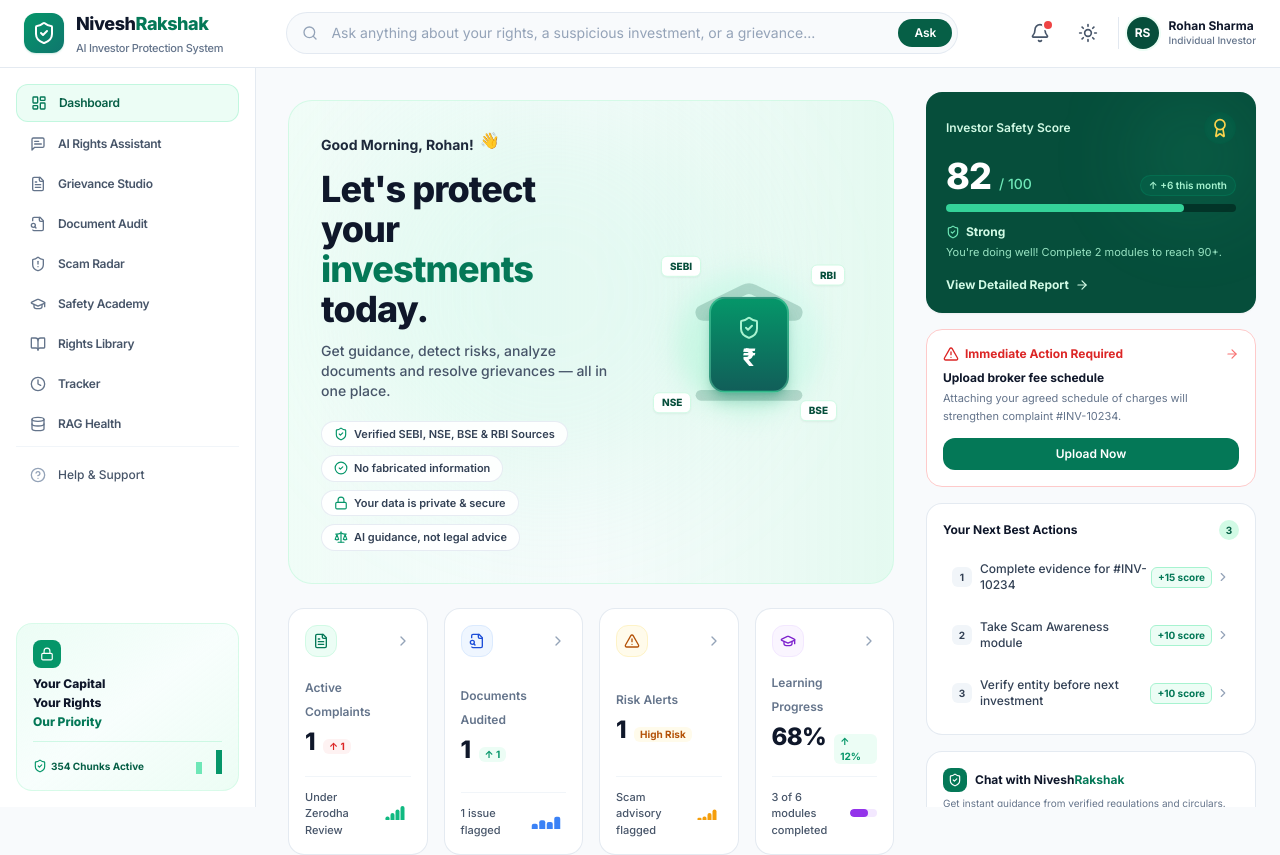
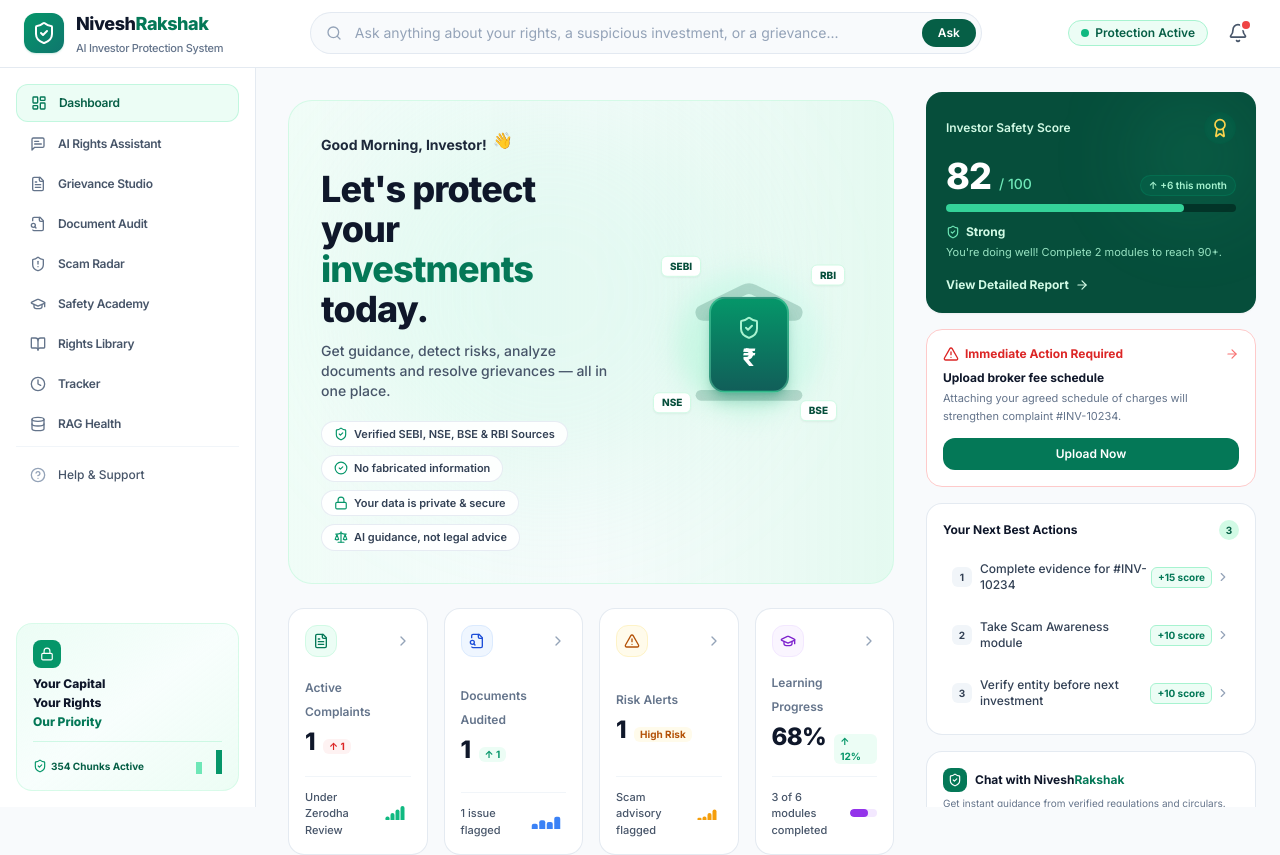
Before and after one commit to rajputarpit0110/NiveshRakshak, a React (Vite) app in the folder frontend/: page / in a window 1280 px wide. Shown: the top 855 px of the page. Built offline with nearby package versions, Linux system fonts and the light colour scheme; no server answers.

Commit message:
refactor(ui): remove theme toggle button and hardcoded user profile avatar, clean header

```diff
--- a/frontend/src/components/dashboard/DashboardHero.tsx
+++ b/frontend/src/components/dashboard/DashboardHero.tsx
@@ -20,7 +20,7 @@
         {/* Left Content */}
         <div className="max-w-2xl space-y-3">
           <div className="flex items-center gap-1.5 text-sm font-bold text-slate-800">
-            <span>Good Morning, Rohan!</span>
+            <span>Good Morning, Investor!</span>
             <span className="text-base animate-bounce">👋</span>
           </div>
 
--- a/frontend/src/components/layout/TopHeader.tsx
+++ b/frontend/src/components/layout/TopHeader.tsx
@@ -3,10 +3,7 @@
   ShieldCheck,
   Search,
   Bell,
-  Sun,
-  Moon,
-  Sparkles,
-  Command
+  Sparkles
 } from 'lucide-react';
 
 interface TopHeaderProps {
@@ -16,7 +13,6 @@
 
 export const TopHeader: React.FC<TopHeaderProps> = ({ onSearch, onLaunchDemo }) => {
   const [searchQuery, setSearchQuery] = useState('');
-  const [isDark, setIsDark] = useState(false);
 
   const handleSubmit = (e: React.FormEvent) => {
     e.preventDefault();
@@ -65,8 +61,14 @@
           </form>
         </div>
 
-        {/* Right: Actions, Theme, and Profile Avatar */}
+        {/* Right: Actions */}
         <div className="flex items-center gap-2 sm:gap-3 shrink-0">
+          {/* Active Protection Status Badge */}
+          <div className="hidden sm:flex items-center gap-1.5 px-3 py-1 rounded-full bg-emerald-50 text-emerald-800 border border-emerald-200 text-xs font-semibold">
+            <span className="w-2 h-2 rounded-full bg-emerald-500 animate-pulse"></span>
+            <span>Protection Active</span>
+          </div>
+
           {/* Notification Bell */}
           <button
             title="Notifications"
@@ -75,26 +77,6 @@
             <Bell className="w-4 h-4 sm:w-5 sm:h-5" />
             <span className="absolute top-1.5 right-1.5 w-2 h-2 bg-red-500 rounded-full ring-2 ring-white"></span>
           </button>
-
-          {/* Theme Toggle (Visual/Light) */}
-          <button
-            onClick={() => setIsDark(!isDark)}
-            title="Toggle Theme"
-            className="p-2 rounded-full text-slate-600 hover:text-slate-900 hover:bg-slate-100 transition-colors"
-          >
-            {isDark ? <Moon className="w-4 h-4 sm:w-5 sm:h-5 text-amber-500" /> : <Sun className="w-4 h-4 sm:w-5 sm:h-5 text-slate-600" />}
-          </button>
-
-          {/* User Profile Pill */}
-          <div className="flex items-center gap-2.5 pl-2 border-l border-slate-200">
-            <div className="w-8 h-8 rounded-full bg-emerald-900 text-white flex items-center justify-center font-bold text-xs ring-2 ring-emerald-50 shrink-0">
-              RS
-            </div>
-            <div className="hidden md:block text-left">
-              <p className="text-xs font-bold text-slate-900 leading-tight">Rohan Sharma</p>
-              <p className="text-[10px] text-slate-500 font-medium">Individual Investor</p>
-            </div>
-          </div>
         </div>
 
       </div>
```
